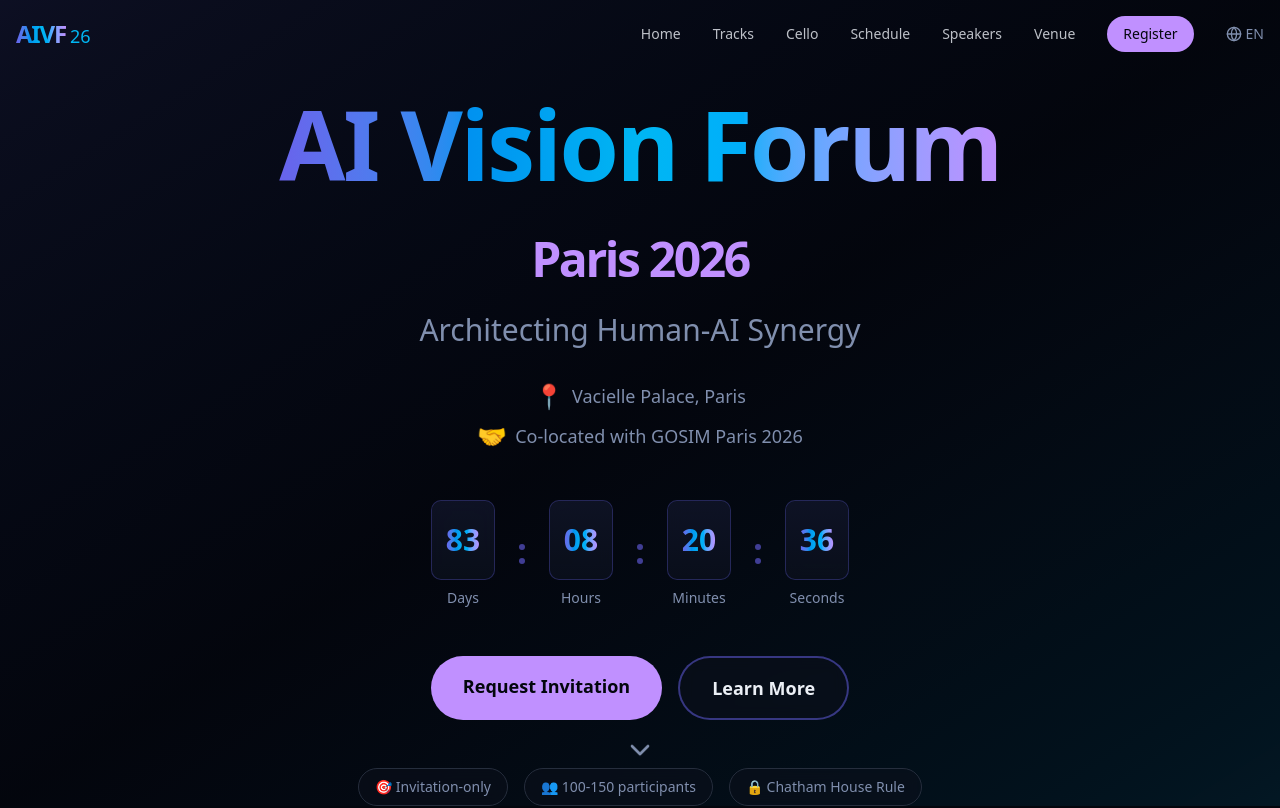
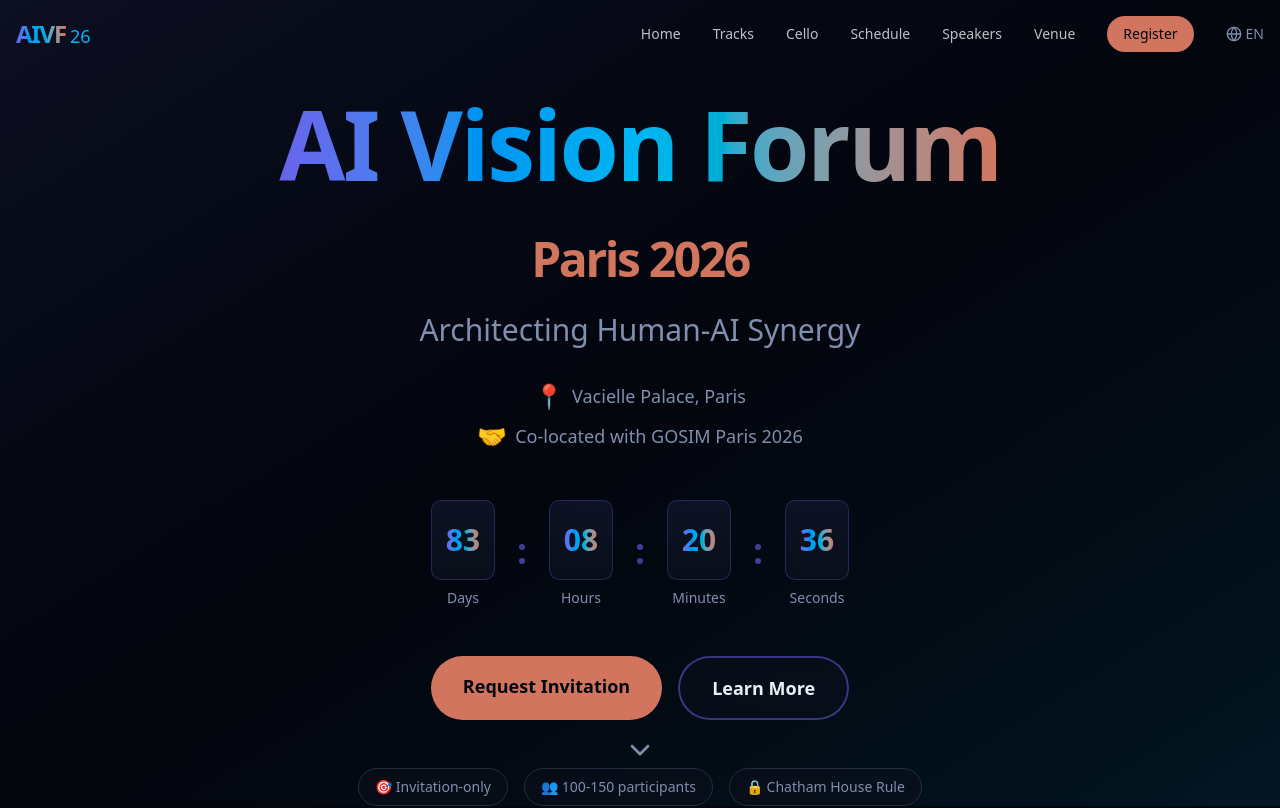
Before and after one commit to Annaxiebot/ai-vision-forum-paris-2026, a Next.js app: page / in a window 1280 px wide. Shown: the top 808 px of the page. Built offline with nearby package versions, Linux system fonts and the light colour scheme.

Commit message:
style: Revert to orange accent with reduced prominence

```diff
--- a/app/globals.css
+++ b/app/globals.css
@@ -71,8 +71,8 @@
   --muted: oklch(0.94 0.01 264);
   --muted-foreground: oklch(0.50 0.04 264);
 
-  /* Soft purple - AI sophistication */
-  --accent: oklch(0.70 0.15 300);
+  /* Muted orange - humanity & warmth (reduced prominence) */
+  --accent: oklch(0.62 0.10 35);
   --accent-foreground: oklch(0.15 0.03 264);
 
   --destructive: oklch(0.577 0.245 27.325);
@@ -81,9 +81,9 @@
   --ring: oklch(0.45 0.15 280);
 
   --chart-1: oklch(0.65 0.18 220);
-  --chart-2: oklch(0.70 0.15 300);
+  --chart-2: oklch(0.62 0.10 35);
   --chart-3: oklch(0.45 0.15 280);
-  --chart-4: oklch(0.70 0.15 300);
+  --chart-4: oklch(0.62 0.10 35);
   --chart-5: oklch(0.60 0.16 260);
 
   --sidebar: oklch(0.98 0.005 264);
@@ -118,8 +118,8 @@
   --muted: oklch(0.25 0.03 264);
   --muted-foreground: oklch(0.65 0.05 264);
 
-  /* Soft purple accent - AI sophistication */
-  --accent: oklch(0.75 0.18 300);
+  /* Muted orange accent - humanity & warmth (reduced prominence) */
+  --accent: oklch(0.66 0.12 35);
   --accent-foreground: oklch(0.12 0.02 264);
 
   --destructive: oklch(0.704 0.191 22.216);
@@ -128,9 +128,9 @@
   --ring: oklch(0.58 0.20 280);
 
   --chart-1: oklch(0.70 0.20 220);
-  --chart-2: oklch(0.75 0.18 300);
+  --chart-2: oklch(0.66 0.12 35);
   --chart-3: oklch(0.58 0.20 280);
-  --chart-4: oklch(0.75 0.18 300);
+  --chart-4: oklch(0.66 0.12 35);
   --chart-5: oklch(0.65 0.18 260);
 
   --sidebar: oklch(0.15 0.02 264);
```
